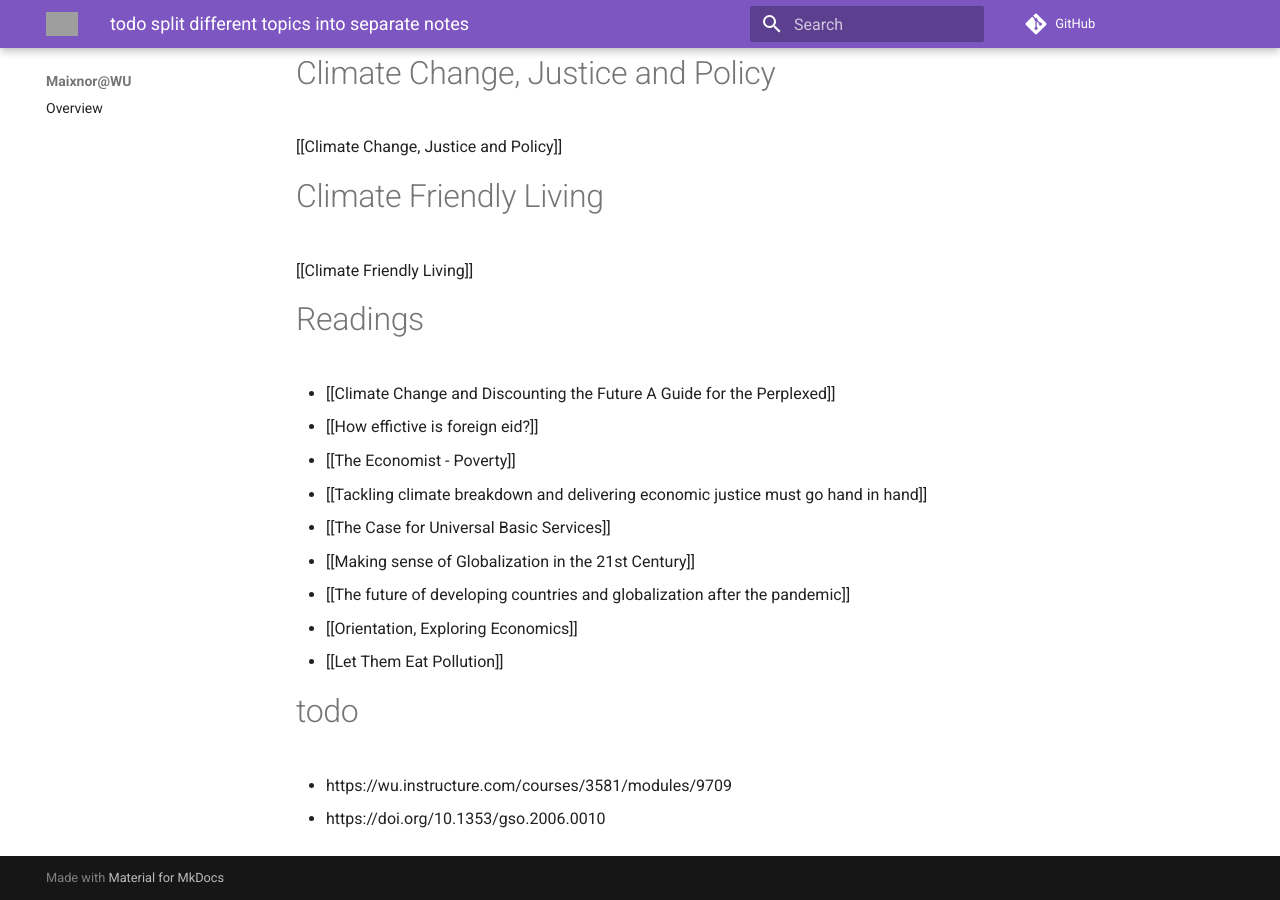
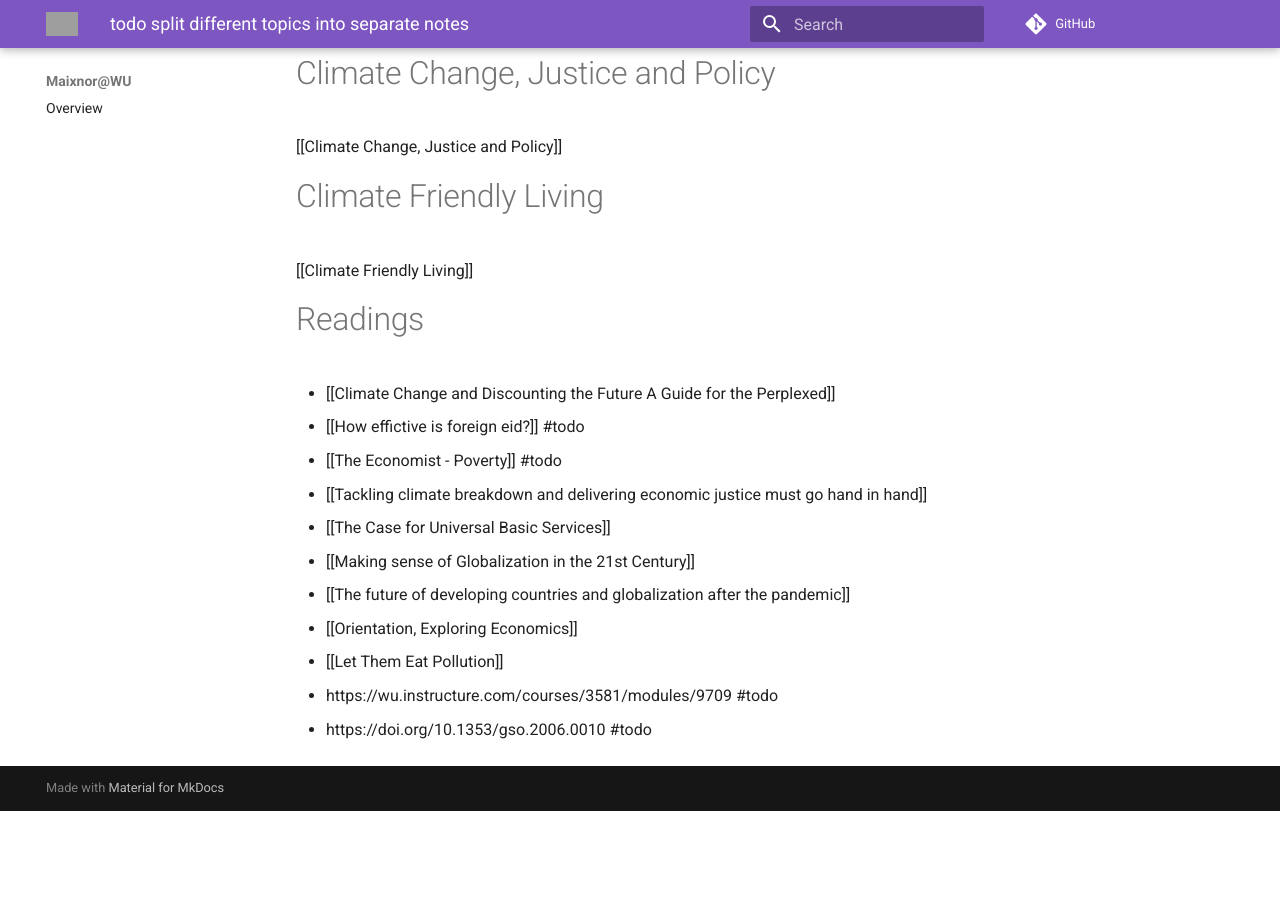
Before and after one commit to maixnor/wu, an MkDocs documentation site: the page built from obsidian/CCBE Contemporary Challenges in Business and Economics.md, in a window 1280 px wide and 900 px high, scrolled down 20296 px. Built offline with MkDocs 1.6.1 and Material for MkDocs 9.7.7, drawn with Linux system fonts in a browser that asks for light colours; comment, search, counter and statistics services are not loaded; after the commit the page ends 21107 px from its top, so only the background shows below that; grey boxes are pictures that could not be loaded.

Commit message:
vault backup: 2023-11-22 21:47:58

```diff
--- a/obsidian/CCBE Contemporary Challenges in Business and Economics.md
+++ b/obsidian/CCBE Contemporary Challenges in Business and Economics.md
@@ -715,14 +715,13 @@ $\frac{1}{1-c_1}$ ... some factor #todo get name of factor
 
 # Readings
 - [[Climate Change and Discounting the Future A Guide for the Perplexed]]
-- [[How effictive is foreign eid?]]
-- [[The Economist - Poverty]]
+- [[How effictive is foreign eid?]] #todo
+- [[The Economist - Poverty]] #todo
 - [[Tackling climate breakdown and delivering economic justice must go hand in hand]]
 - [[The Case for Universal Basic Services]]
 - [[Making sense of Globalization in the 21st Century]]
 - [[The future of developing countries and globalization after the pandemic]]
 - [[Orientation, Exploring Economics]]
 - [[Let Them Eat Pollution]]
-#todo
-- https://wu.instructure.com/courses/3581/modules/9709
-- https://doi.org/10.1353/gso.2006.0010
+- https://wu.instructure.com/courses/3581/modules/9709 #todo
+- https://doi.org/10.1353/gso.2006.0010 #todo
```
Also changed, not shown: obsidian/BBE.md (+1 -1 lines), obsidian/BS Previous Questions.md (+1 -1 lines).
